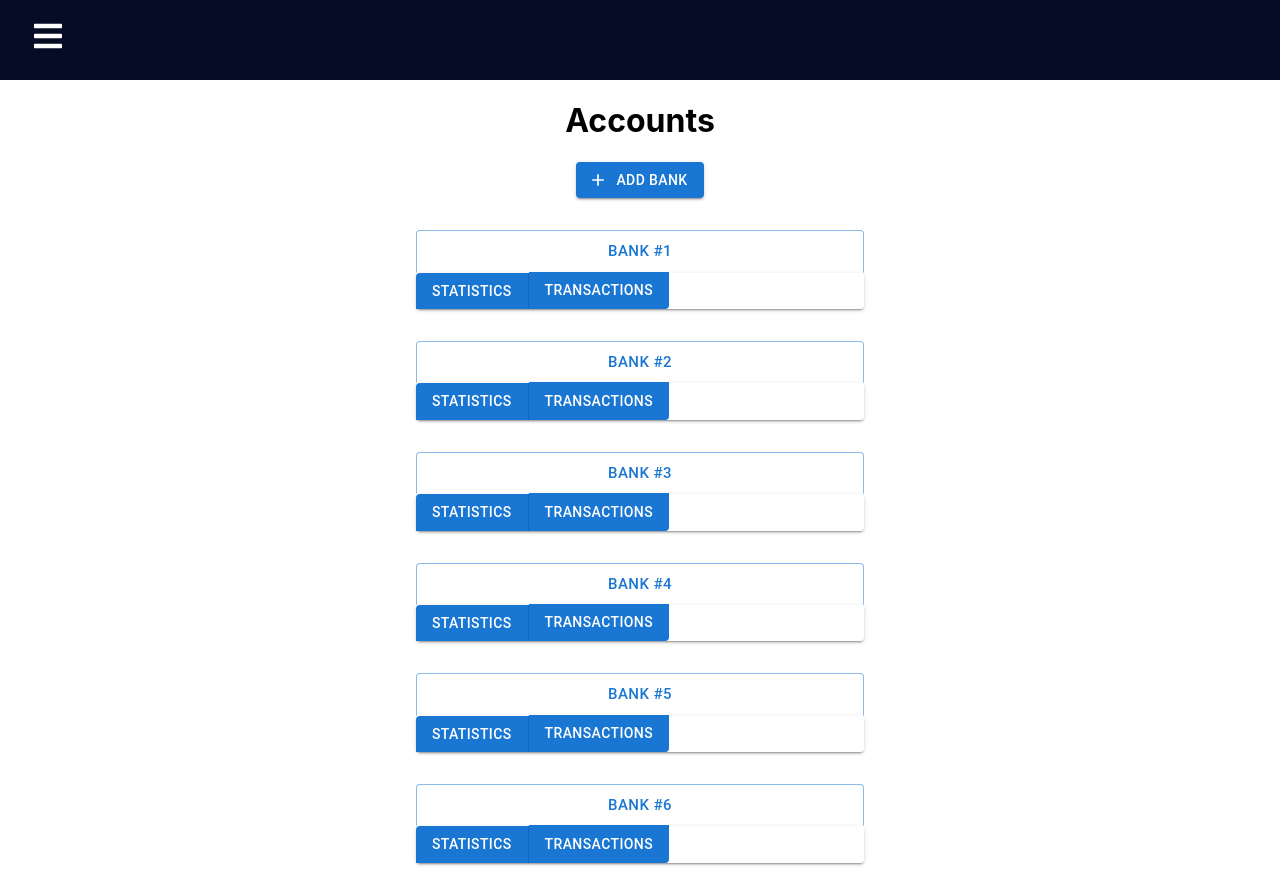
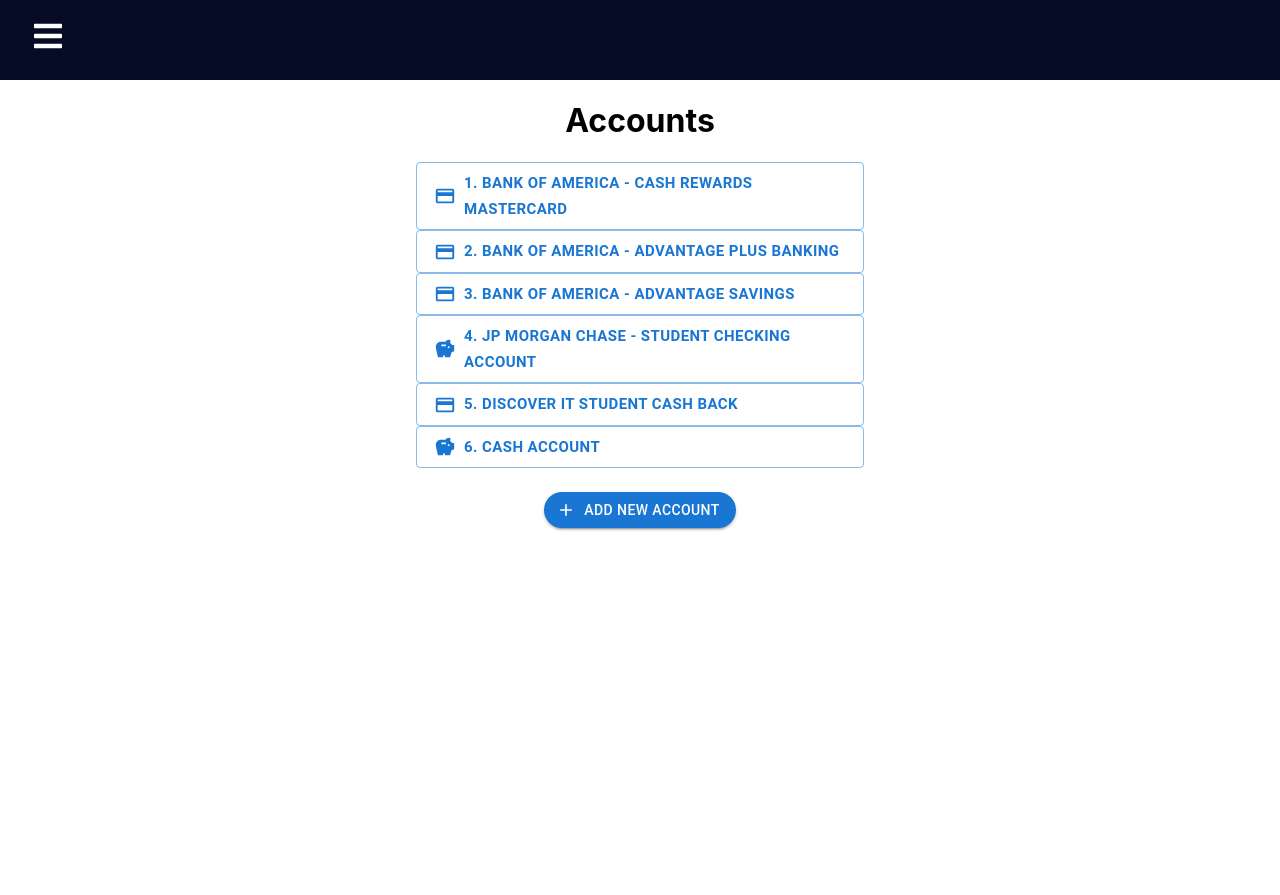
Before and after one commit to software-assignments-fall2021/project-setup-sneaky-seven, a React (Create React App) app in the folder front-end/: page /accounts in a window 1280 px wide. After the commit the page ends 800 px from the top, so only its background shows below. Built offline with nearby package versions, Linux system fonts and the light colour scheme.

Commit message:
adjust panel to be simpler w/o transaction and stats buttons

```diff
--- a/front-end/src/components/Accounts/AccountPanel.js
+++ b/front-end/src/components/Accounts/AccountPanel.js
@@ -2,24 +2,34 @@
 import '../css/Accounts.css'
 import Button from '@mui/material/Button';
 import ButtonGroup from '@mui/material/ButtonGroup';
+import CreditCardIcon from '@mui/icons-material/CreditCard';
+import SavingsIcon from '@mui/icons-material/Savings';
+import ArrowForwardIcon from '@mui/icons-material/ArrowForward';
 
+const styles = {
+    // this group of buttons will be aligned to the right side
+    toolbarButtons: {
+      marginLeft: 'auto',
+    },
+  };
 
 const AccountPanel = (props) => {
     const buttons = [
-        <Button >{props.bankName}</Button>,
-        <ButtonGroup size="medium" variant="contained" color="primary" aria-label="large text button group">
-            <Button variant="contained" key="two" href="statistics">
-                Statistics
-            </Button>
-            <Button variant="contained" key="three" href="transactions">
-                Transactions
-            </Button>
-        </ButtonGroup>
+        <Button
+            style={{justifyContent: "flex-start", textAlign: 'left'}}
+            sx={{ fontWeight: 'bold', }}
+            startIcon={ props.type === 'card' ? <CreditCardIcon /> : <SavingsIcon />}
+            // endIcon={<ArrowForwardIcon style={{justifyContent: "flex-end", textAlign: 'right', flex: 1}}/>}
+            size="large"
+            fullWidth={true}
+            >
+            {props.bankName}
+        </Button>
       ];
 
     return (
         <div className="panel">
-        <ButtonGroup size="large" orientation="vertical" aria-label="vertical contained button group" fullWidth={true}>
+        <ButtonGroup size="large" variant="outlined" aria-label="" fullWidth={true}>
             {buttons}
         </ButtonGroup>
         </div>
--- a/front-end/src/components/css/Accounts.css
+++ b/front-end/src/components/css/Accounts.css
@@ -1,11 +1,11 @@
 .panel {
-  margin: 2em;
+  margin: 0em 0em;
 }
 
 /* Desktops and laptops ----------- */
 @media only screen and (min-width: 1224px) {
   .panel {
-    margin: 2em;
+    margin: 0em 2em;
     padding-left: 24rem;
     padding-right: 24rem;
   }
@@ -14,7 +14,7 @@
 /* Large screens ----------- */
 @media only screen and (min-width: 1824px) {
   .panel {
-    margin: 2em;
+    margin: 0em 2em;
     padding-left: 30rem;
     padding-right: 30rem;
   }
--- a/front-end/src/pages/Accounts.js
+++ b/front-end/src/pages/Accounts.js
@@ -9,14 +9,15 @@
     return (
         <div>
             <h1>Accounts</h1>
-            <Button variant="contained" startIcon={<AddIcon />}>Add Bank</Button>
             {/* To-do: Once the backend is complete, dynamically map/render the banks instead of hard coding */}
-            <AccountPanel bankName="Bank #1"/>
-            <AccountPanel bankName="Bank #2"/>
-            <AccountPanel bankName="Bank #3"/>
-            <AccountPanel bankName="Bank #4"/>
-            <AccountPanel bankName="Bank #5"/>
-            <AccountPanel bankName="Bank #6"/>
+            <AccountPanel bankName="1. Bank of America - Cash Rewards Mastercard" type="card"/>
+            <AccountPanel bankName="2. Bank of America - Advantage Plus Banking" type="card"/>
+            <AccountPanel bankName="3. Bank of America - Advantage Savings" type="card"/>
+            <AccountPanel bankName="4. JP Morgan Chase - Student Checking Account" type="checking"/>
+            <AccountPanel bankName="5. Discover it Student Cash Back" type="card"/>
+            <AccountPanel bankName="6. Cash Account" type="cash"/>
+            <Button variant="contained" startIcon ={<AddIcon />} buttonStyle={{ borderRadius: 25, spaceBetween: 0}}
+      style={{ borderRadius: 25, marginTop: '1.5rem'}}>Add New Account</Button>
         </div>
     )
 }
```
